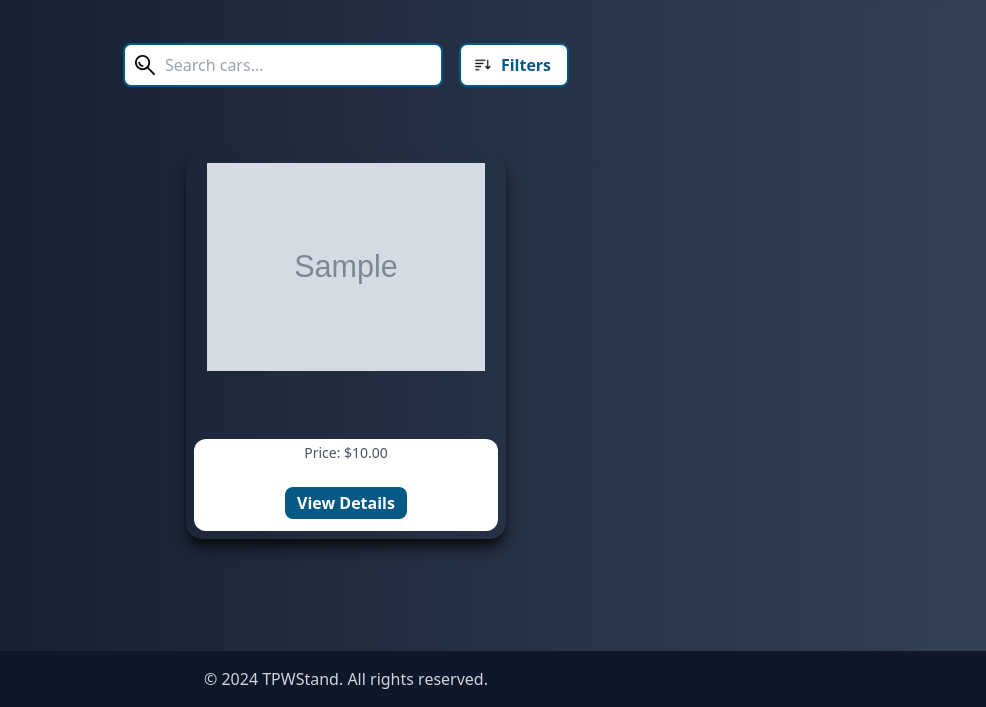
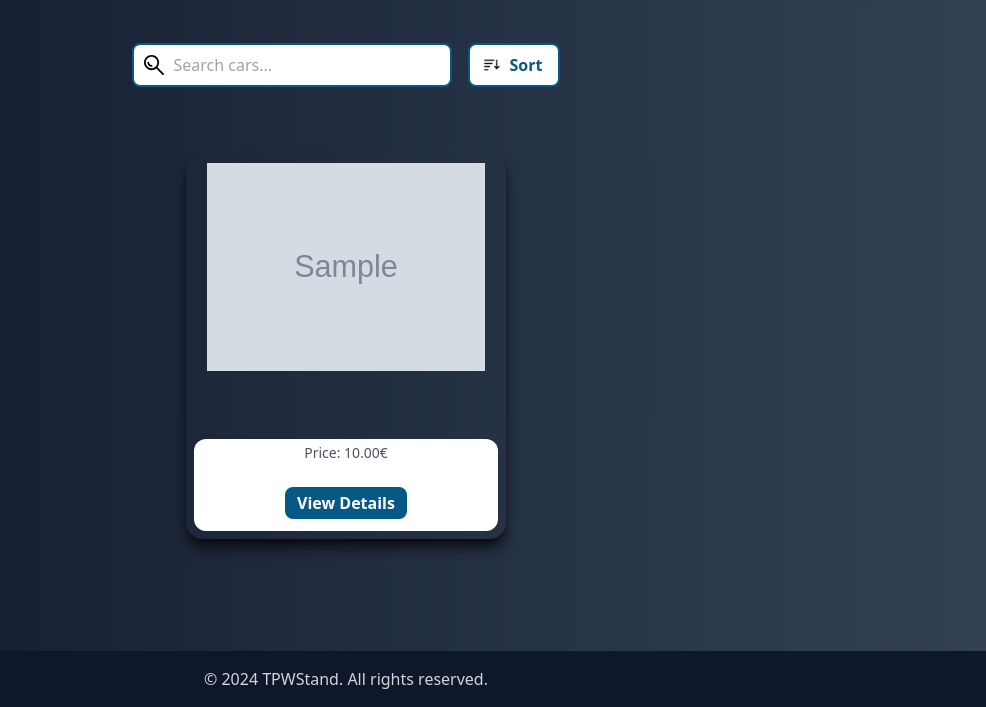
Before and after one commit to monteiroo21/TPW_Project, a Django app: page /cars/ in a window 1280 px wide. Shown: the part 93-800 px from the top of the page, without its empty margins (294-1280 px from the left). Run offline with Django 5.2, Linux system fonts and the light colour scheme; data comes from the database, SQL or seed files in the repository; tables that the repository leaves empty hold one stand-in row (values such as "Sample post"); grey boxes marked "Sample" are stand-in pictures; style sheets or scripts are compiled from the project's sources.

Commit message:
cars update

```diff
--- a/CarStand/app/static/content/style.css
+++ b/CarStand/app/static/content/style.css
@@ -1582,6 +1582,11 @@ video {
   background-color: rgb(30 41 59 / var(--tw-bg-opacity));
 }
 
+.bg-slate-900 {
+  --tw-bg-opacity: 1;
+  background-color: rgb(15 23 42 / var(--tw-bg-opacity));
+}
+
 .bg-transparent {
   background-color: transparent;
 }
@@ -1609,11 +1614,6 @@ video {
 .bg-zinc-950 {
   --tw-bg-opacity: 1;
   background-color: rgb(9 9 11 / var(--tw-bg-opacity));
-}
-
-.bg-slate-900 {
-  --tw-bg-opacity: 1;
-  background-color: rgb(15 23 42 / var(--tw-bg-opacity));
 }
 
 .bg-opacity-50 {
--- a/CarStand/app/templates/cars.html
+++ b/CarStand/app/templates/cars.html
@@ -14,10 +14,9 @@
         <div class="relative">
             <button onclick="toggleDropdown()" id="dropdownButton"
                 class="flex items-center bg-white text-sky-800 text-base border-2 border-sky-800 font-bold pl-10 pr-4 py-2 rounded-lg hover:bg-sky-950 focus:outline-none relative">
-                <!-- Ícone de filtro dentro do botão -->
-                <img src="{% static 'imgs/sort.png' %}" alt="Filter Icon"
+                <img src="{% static 'imgs/sort.png' %}" alt="Sort Icon"
                     class="absolute left-3 top-1/2 transform -translate-y-1/2 w-5 h-5 text-gray-500">
-                Filters
+                Sort
             </button>
             <div id="dropdownMenu"
                 class="hidden absolute right-0 mt-2 w-48 bg-white rounded-lg shadow-lg border border-gray-200">
@@ -39,7 +38,7 @@
 
             <div class="w-full text-center bg-white py-1 rounded-xl mt-auto">
                 <h2 class="text-lg font-bold">{{ car.model.brand.name }} {{ car.model.name }}</h2>
-                <p class="text-sm text-gray-600">Price: ${{ car.price }}</p>
+                <p class="text-sm text-gray-600">Price: {{ car.price }}€</p>
                 <a href="{% url 'car_detail' car.id %}">
                     <button
                         class="mt-6 bg-sky-800 text-white text-base font-bold px-3 py-1 rounded-lg hover:bg-sky-950 focus:outline-none mb-2">
```
